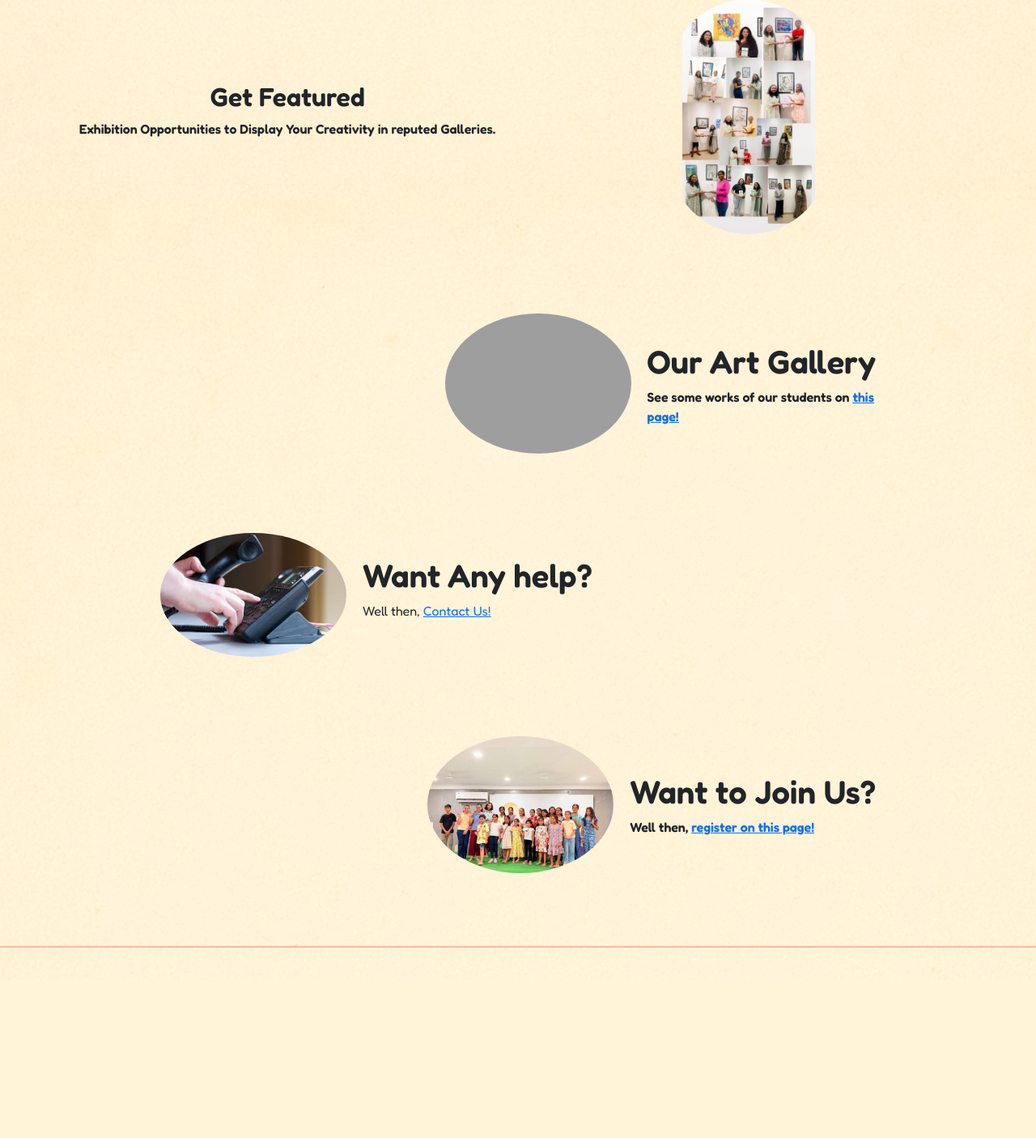
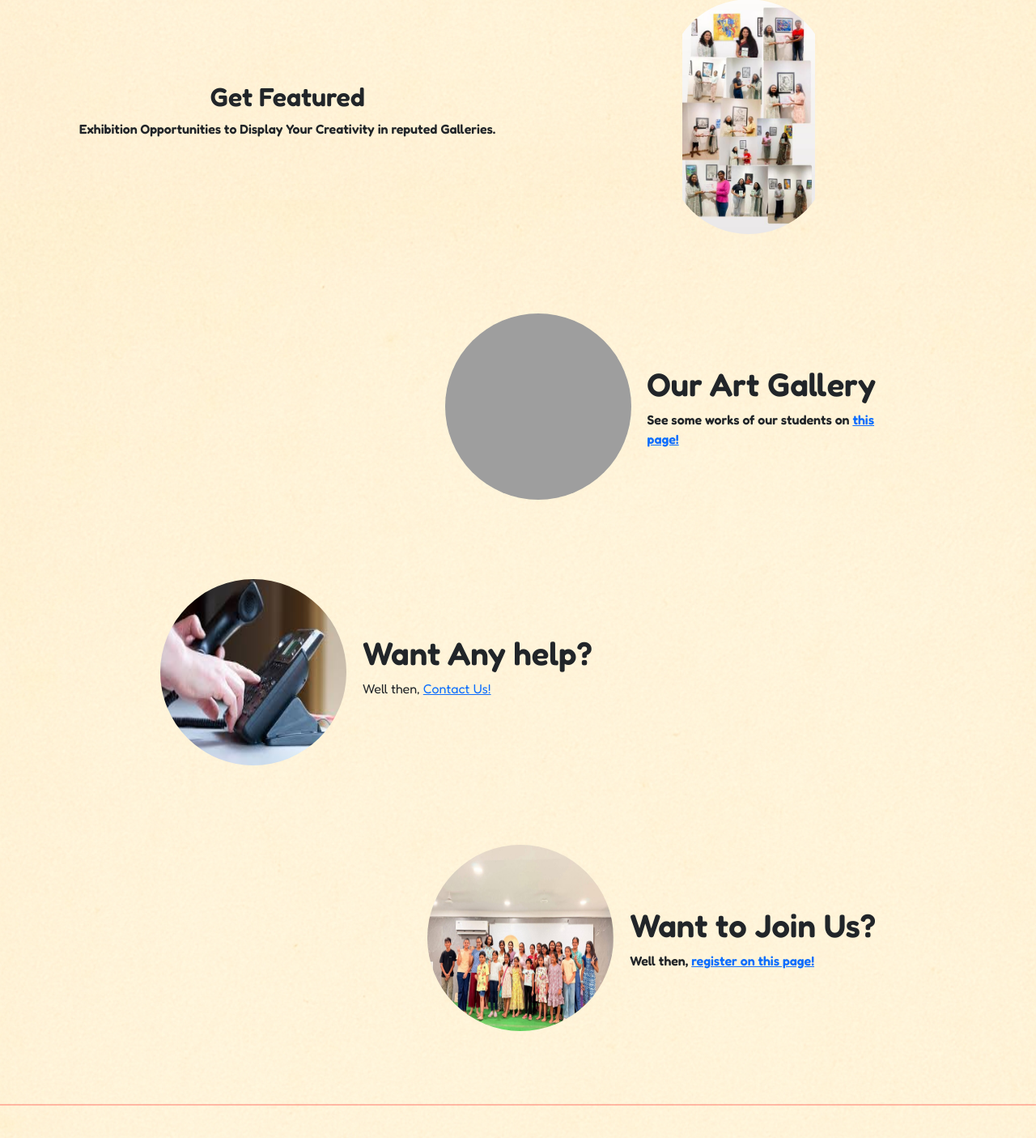
Before and after one commit to CodeVIP123/charu-art-website-django, a Django app: template templates/home.html in a window 1280 px wide. Shown: the part 1673-3078 px from the top of the page at 81% size. Before the commit the page ends 2871 px from the top, so only its background shows below. Run offline with Django 3.2, Linux system fonts and the light colour scheme; the template is opened without the code that fills it, so the values that code supplies are empty; grey boxes are pictures that could not be loaded.

Commit message:
modified:   templates/home.html

```diff
--- a/templates/home.html
+++ b/templates/home.html
@@ -129,13 +129,13 @@ Home page
             <b>See some works of our students on <a href="gallary"><b>this page!</b></a></b>
         </div>
         <img src="{% load static %}{% static 'Acrylic/WhatsApp Image 2025-06-10 at 09.07.40.jpeg' %}" alt=""
-        class="img-fluid rounded-circle" style="max-width: 230px; max-height: 230px;">
+        class="img-fluid rounded-circle" style="width: 230px; height: 230px;">
     </div>
 </div>
 <div class="container mt-5" style="padding-left: 10%;">
     <div style="display: flex; align-items: center; gap: 20px;">
         <img src="{% load static %}{% static 'home_contact.jpeg' %}" alt=""
-        class="img-fluid rounded-circle" style="max-width: 230px; max-height: 230px;">
+        class="img-fluid rounded-circle" style="width: 230px; height: 230px;">
         <div>
             <h1>Want Any help?</h1>
             <p>Well then, <a href="/contact">Contact Us!</a></p>
@@ -149,7 +149,7 @@ Home page
             <b>Well then, <a href="register"><b>register on this page!</b></a></b>
         </div>
         <img src="{% load static %}{% static 'home_join_us.jpg' %}" alt=""
-        class="img-fluid rounded-circle" style="max-width: 230px; max-height: 230px;">
+        class="img-fluid rounded-circle" style="width: 230px; height: 230px;">
     </div>
 </div>
 <hr style="border: 1px solid red; margin: 40px 0;">
```
